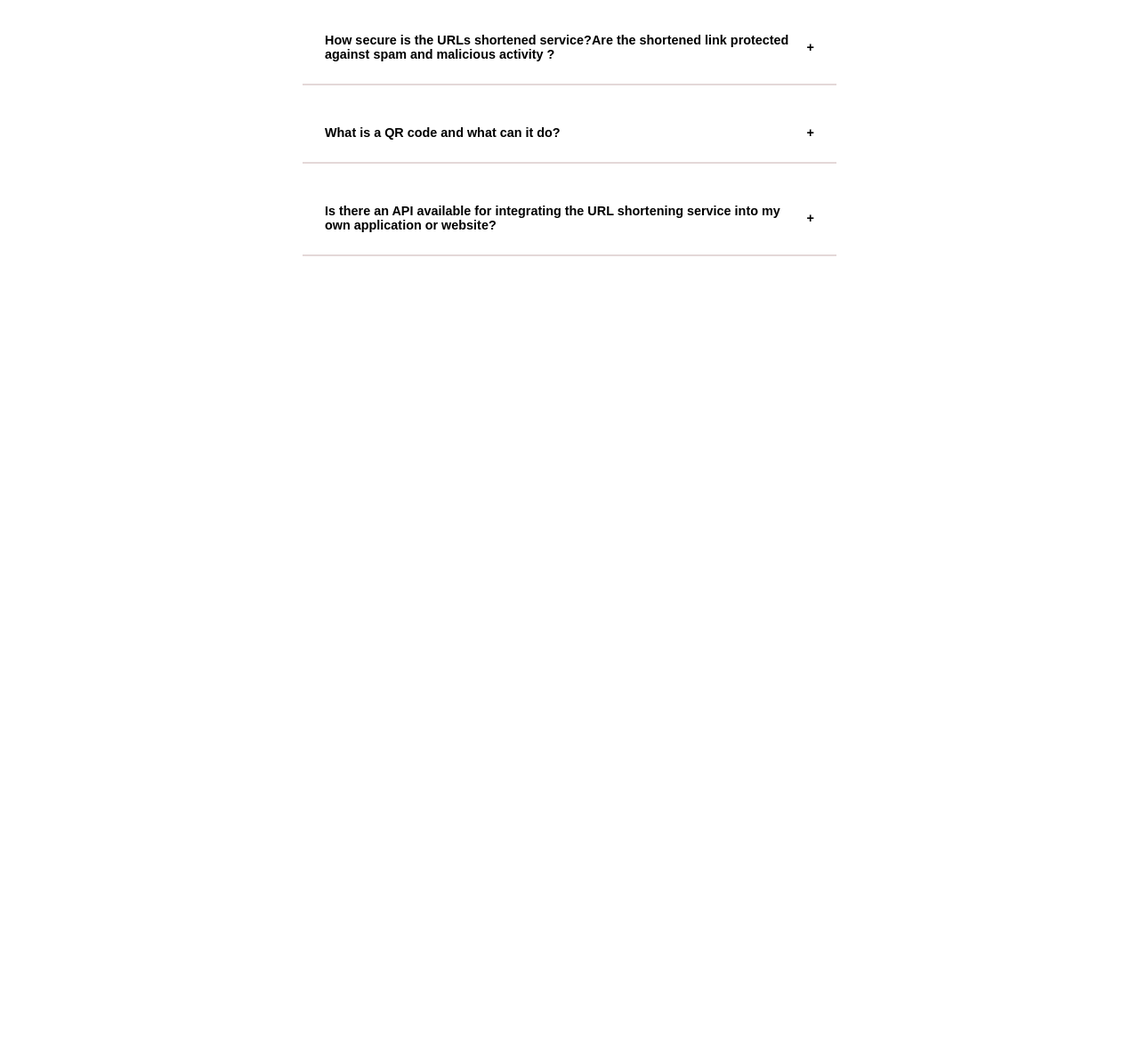
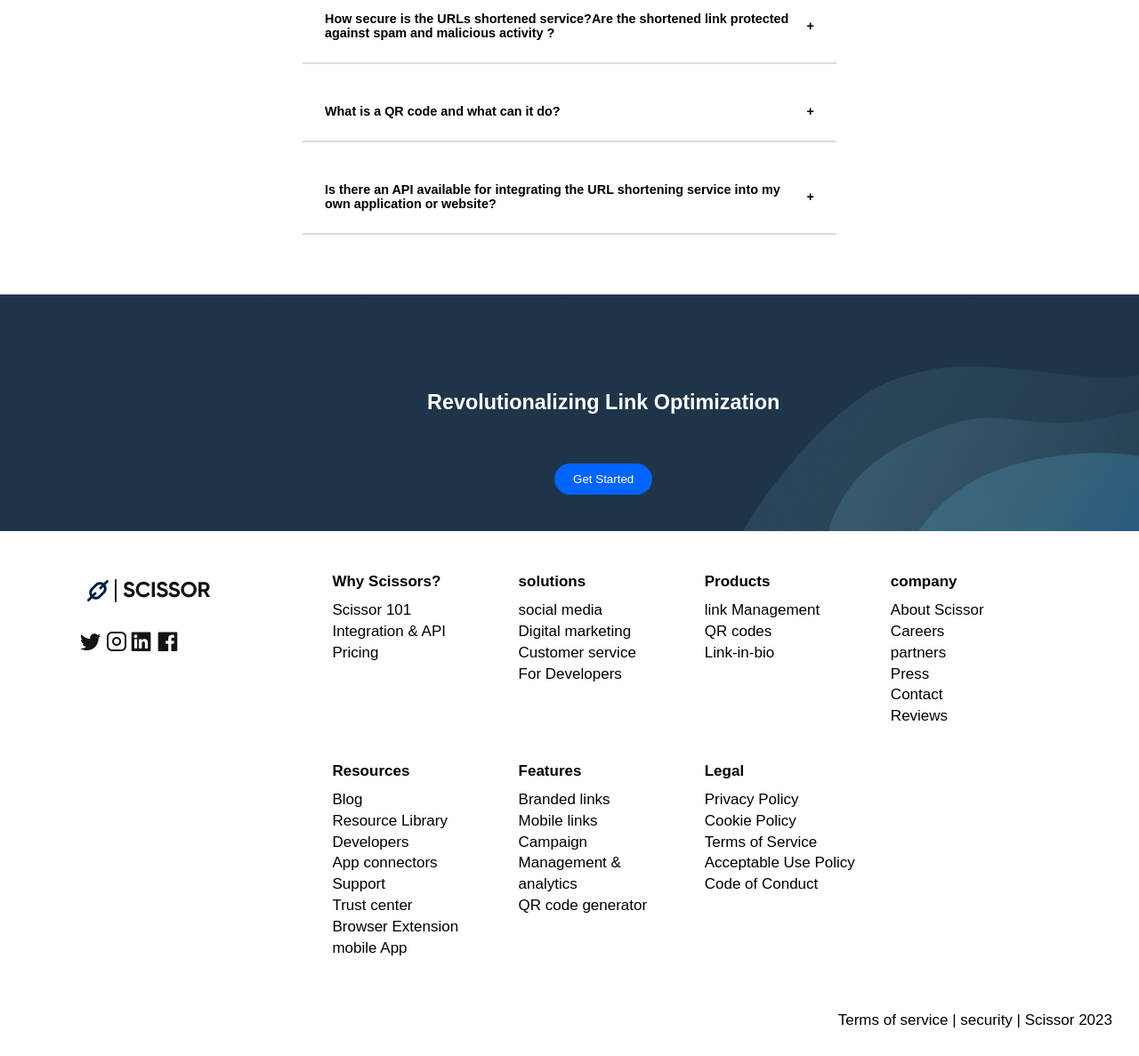
Before and after one commit to joyibeh93/Scissors-URL-shortening, a plain HTML site: page index.html in a window 1280 px wide. Shown: the part 3721-4908 px from the top of the page at 89% size. Before the commit the page ends 4059 px from the top, so only its background shows below. Drawn offline with Linux system fonts and the light colour scheme; a web font is replaced by a local one.

Commit message:
completed the design

```diff
--- a/index.html
+++ b/index.html
@@ -326,8 +326,121 @@
             </div>
 
         </section>
+        <section class="revolution">
+            <div class="revolution-link">
+
+            </div>
+            <div class="link-optimiz">
+                <h3 class="revole-h3">Revolutionalizing Link Optimization</h3>
+                <button class="card-btn card-slt-price btn-get-str"> Get Started</button>
+            </div>
+
+        </section>
 
     </main>
+    <footer>
+        <div class="fter-session">
+            <div>
+                <p>
+                    <img src="./Images/fter-Logo.png" alt="">
+                </p>
+                <br>
+                <p>
+                    <img src="./Images/i.fi-social-twitter.png" alt="twitter-logo">
+                    <img src="./Images/svg.feather.png" alt="instalgram-logo">
+                    <img src="./Images/i.fi-social-linkedin.png" alt="linkedin-logo">
+                    <img src="./Images/i.fi-social-facebook.png" alt="face-book-logo">
+                </p>
+            </div>
+            <div class="fter-grid">
+                <div>
+                    <h4>
+                        Why Scissors?
+                    </h4>
+                    <ul class="fter-list">
+                        <li>Scissor 101</li>
+                        <li> Integration & API</li>
+                        <li>Pricing</li>
+                    </ul>
+                </div>
+                <div>
+                    <h4>
+                        solutions
+                    </h4>
+                     <ul class="fter-list">
+                         <li>social media</li>
+                         <li> Digital marketing</li>
+                         <li> Customer service</li>
+                         <li>For Developers</li>
+                     </ul>
+
+
+                </div>
+                <div>
+                    <h4>
+                       Products
+                    </h4>
+                    <ul class="fter-list">
+                        <li>link Management</li>
+                        <li> QR codes</li>
+                        <li> Link-in-bio</li>
+                    </ul>
+
+                </div>
+                <div>
+                    <h4>
+                       company
+                    </h4>
+                    <ul class="fter-list">
+                        <li>About Scissor</li>
+                        <li> Careers</li>
+                        <li> partners</li>
+                        <li>Press</li>
+                        <li> Contact</li>
+                        <li> Reviews</li>
+                    </ul>
+                </div>
+                <div>
+                    <h4>Resources</h4>
+                    <ul class="fter-list">
+                        <li>Blog </li>
+                        <li> Resource Library</li>
+                        <li> Developers</li>
+                        <li>App connectors</li>
+                        <li> Support</li>
+                        <li> Trust center</li>
+                        <li> Browser Extension</li>
+                        <li> mobile App</li>
+
+                    </ul>
+                </div>
+                <div>
+                    <h4>Features</h4>
+                    <ul class="fter-list">
+                        <li>Branded links </li>
+                        <li> Mobile links </li>
+                        <li>  Campaign</li>
+                        <li>Management & <br> analytics </li>
+                        <li> QR code generator</li>
+                    </ul>
+                </div>
+                <div>
+                    <h4>Legal</h4>
+                    <ul class="fter-list">
+                        <li>Privacy Policy </li>
+                        <li> Cookie Policy </li>
+                        <li>  Terms of Service </li>
+                        <li> Acceptable Use Policy</li>
+                        <li> Code of Conduct</li>
+                    </ul class="fter-list">
+                </div>
+
+        </div>
+
+
+        </div>
+        <p class="fter-ftnote"> Terms of service | security | Scissor 2023</p>
+    </footer>
 
 </body>
 </html>
--- a/style.css
+++ b/style.css
@@ -377,11 +377,61 @@ width: 45%;
 .accordian-ul label+ input[type="radio"]:checked  +.content{
    max-height: 400px;
 }
-.accordian-ul label+ input[type="radio"]:checked +::before{
+/* .accordian-ul label+ input[type="radio"]:checked +::before{
     content: '-';
-}
+} */
 /* .accordian-ul
 .plus-sign{
     display: inline-block;
     margin-left: 480px;
 }  */
+
+/* STYLING REVOLUTIONALIZED LINK  session*/
+.revolution-link{
+    background-image: url('./Images/revolute.png');
+    background-position: center;
+    background-repeat: no-repeat;
+    background-size: contain;
+    width: 100%;
+    height: 300px;
+    margin-top: 30px;
+}
+.revole-h3{
+    color: #fff;
+}
+.link-optimiz{
+    position: absolute;
+    top: 260rem;
+    left:30rem;
+}
+.btn-get-str{
+    display: block;
+    margin: 55px auto;
+}
+
+/* STYLING footer */
+.fter-session{
+    display: flex;
+    justify-content: space-between;
+    /* align-items: center; */
+    margin: 30px 90px;
+    font-size: 85%;
+}
+.fter-grid{
+    display: grid;
+    grid-template-columns: 1fr 1fr 1fr 1fr;
+    gap: 40px;
+    margin-right: 20px;
+}
+.fter-list{
+    margin-top: 10px;
+}
+.fter-list li{
+    list-style: none;
+    line-height: 1.4em;
+}
+.fter-ftnote{
+    text-align: right;
+    padding: 30px;
+    font-size: 85%;
+}
```
Also changed, not shown: Images/fter-Logo.png (added), Images/i.fi-social-facebook.png (added), Images/i.fi-social-linkedin.png (added), Images/i.fi-social-twitter.png (added), Images/revolute.png (added), Images/svg.feather.png (added).
